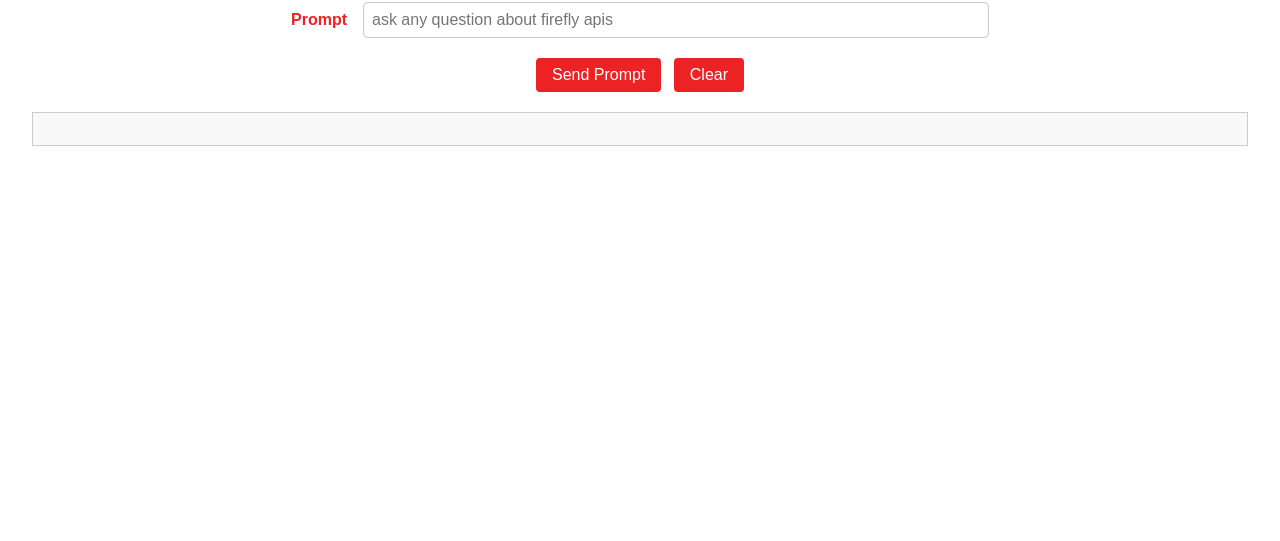
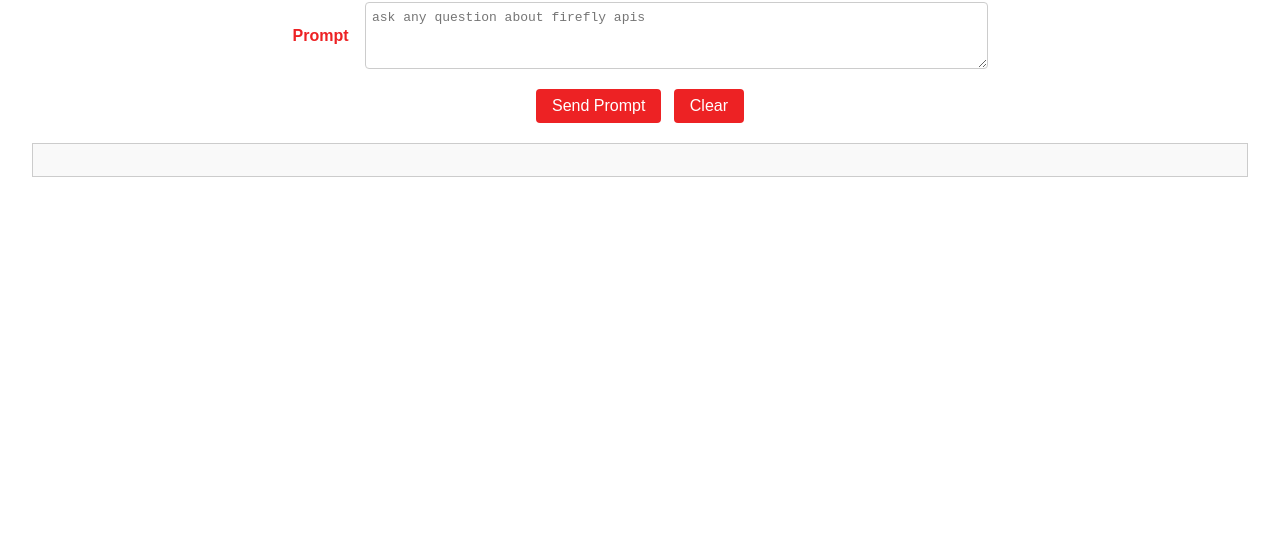
Before and after one commit to keesling/fireflyapidiscovery, a website: page src/index.html in a window 1280 px wide. Shown: the part 259-800 px from the top of the page. Drawn offline with nearby package versions, Linux system fonts and the light colour scheme.

Commit message:
Update index.html

```diff
--- a/src/index.html
+++ b/src/index.html
@@ -38,13 +38,16 @@
       gap: 0.5em;
     }
 
-    input#prompt {
+    textarea#prompt {
       width: 50%;
+      height: 4em;
       padding: 0.5em;
       font-size: 1em;
       border: 1px solid #ccc;
       border-radius: 4px;
+      resize: vertical; /* allow user to resize */
     }
+
 
     button {
       margin: 0.25em;
@@ -105,7 +108,7 @@
 
   <div class="prompt-container">
     <label for="prompt">Prompt</label>
-    <input type="text" id="prompt" placeholder="ask any question about firefly apis" />
+    <textarea id="prompt" placeholder="ask any question about firefly apis"></textarea>
   </div>
 
   <div>
```
